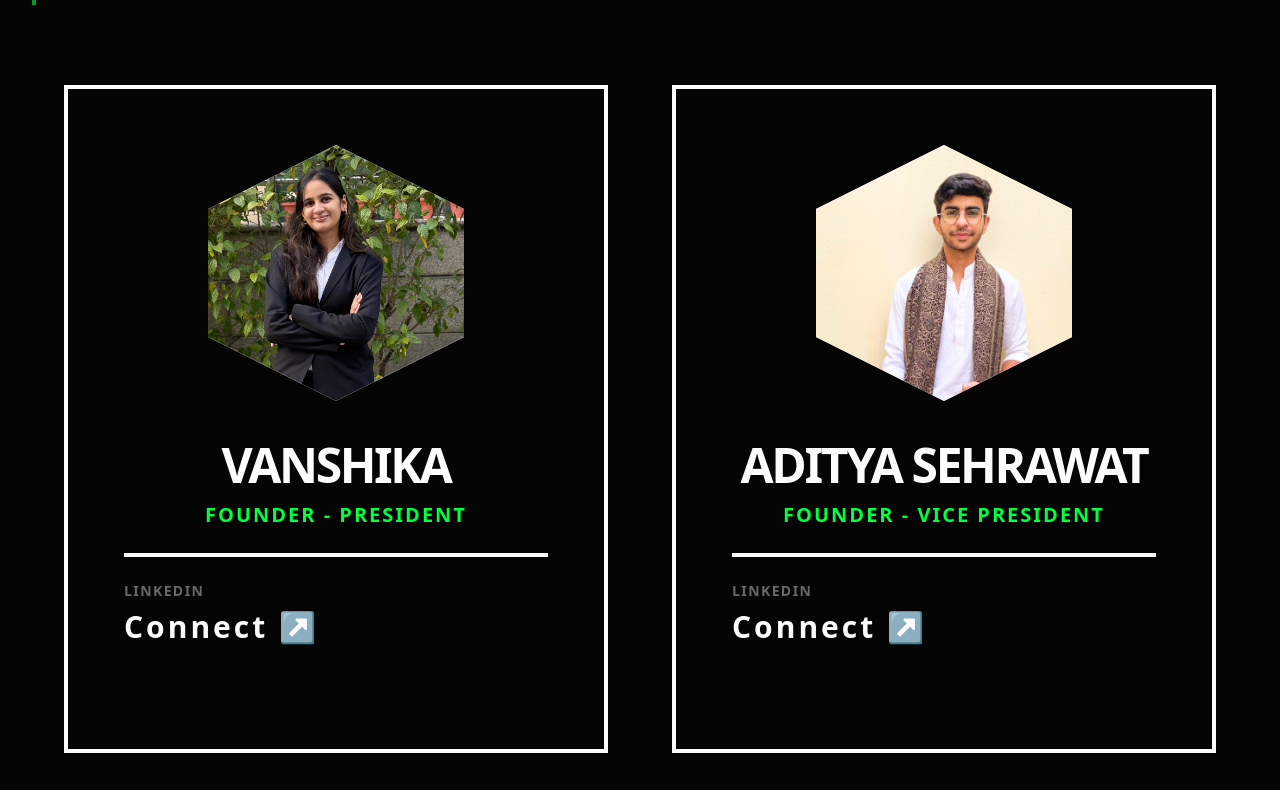
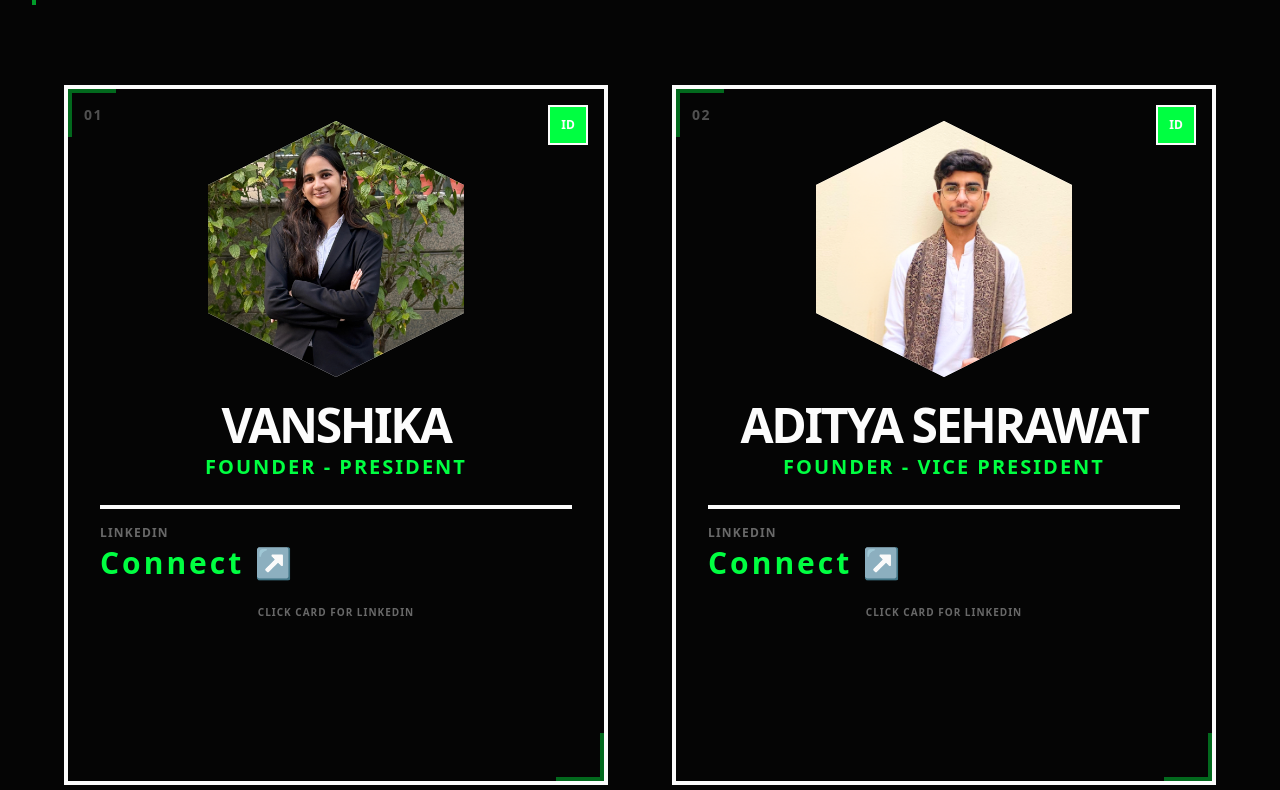
Before and after one commit to sainiks/NEXTURN_VISION, a Next.js app: page /team in a window 1280 px wide. Shown: the part 690-1480 px from the top of the page. Built offline with nearby package versions, Linux system fonts and the light colour scheme.

Commit message:
refine team cards: replace hover-flip with dedicated ID button, preserve direct redirect

```diff
--- a/src/app/team/page.tsx
+++ b/src/app/team/page.tsx
@@ -59,13 +59,14 @@ function HexAvatar({ member, size = "md", className = "" }: { member: Member; si
   );
 }
 
-/* ── 3D Tilt Card ── */
-function TiltCard({ children, className, onClick }: { children: React.ReactNode; className?: string; onClick?: () => void }) {
+/* ── Team Card (3D Tilt + 3D Flip) ── */
+function TeamCard({ member, i, className, onClick, isFounder = false }: { member: Member; i: number; className?: string; onClick: () => void; isFounder?: boolean }) {
+  const [isFlipped, setIsFlipped] = useState(false);
   const ref = useRef<HTMLDivElement>(null);
   const x = useMotionValue(0);
   const y = useMotionValue(0);
-  const rotateX = useSpring(useTransform(y, [-0.5, 0.5], [12, -12]), { stiffness: 300, damping: 30 });
-  const rotateY = useSpring(useTransform(x, [-0.5, 0.5], [-12, 12]), { stiffness: 300, damping: 30 });
+  const rotateX = useSpring(useTransform(y, [-0.5, 0.5], [15, -15]), { stiffness: 300, damping: 30 });
+  const rotateY = useSpring(useTransform(x, [-0.5, 0.5], [-15, 15]), { stiffness: 300, damping: 30 });
 
   const handleMouse = useCallback((e: React.MouseEvent) => {
     const el = ref.current;
@@ -75,19 +76,135 @@ function TiltCard({ children, className, onClick }: { children: React.ReactNode;
     y.set((e.clientY - rect.top) / rect.height - 0.5);
   }, [x, y]);
 
-  const handleLeave = useCallback(() => { x.set(0); y.set(0); }, [x, y]);
+  const handleLeave = useCallback(() => {
+    x.set(0);
+    y.set(0);
+    setIsFlipped(false);
+  }, [x, y]);
 
   return (
-    <motion.div
-      ref={ref}
+    <div
+      className={`relative perspective-1000 ${className}`}
       onMouseMove={handleMouse}
       onMouseLeave={handleLeave}
       onClick={onClick}
-      style={{ rotateX, rotateY, transformStyle: "preserve-3d" }}
-      className={className}
+      style={{ perspective: "1200px" }}
     >
-      {children}
-    </motion.div>
+      <motion.div
+        ref={ref}
+        style={{
+          rotateX,
+          rotateY,
+          rotateY: useSpring(useTransform(useMotionValue(isFlipped ? 1 : 0), [0, 1], [0, 180]), { stiffness: 200, damping: 25 }),
+          transformStyle: "preserve-3d"
+        }}
+        animate={{ rotateY: isFlipped ? 180 : 0 }}
+        transition={{ type: "spring", stiffness: 150, damping: 20 }}
+        className="w-full h-full relative"
+      >
+        {/* FRONT SIDE */}
+        <div className="absolute inset-0 w-full h-full backface-hidden z-10 border-[4px] border-[var(--color-foreground)] bg-[var(--color-background)] p-8 flex flex-col items-center text-center overflow-hidden">
+          {/* Flip Trigger Button */}
+          <button
+            onClick={(e) => { e.stopPropagation(); setIsFlipped(true); }}
+            className="absolute top-4 right-4 w-10 h-10 bg-[var(--color-accent)] text-[var(--color-foreground)] flex items-center justify-center z-20 hover:scale-110 transition-transform active:scale-95 border-2 border-[var(--color-foreground)]"
+            title="View Board ID"
+          >
+            <span className="font-black text-xs">ID</span>
+          </button>
+
+          {/* Animated corner accents */}
+          <div className="absolute top-0 left-0 w-12 h-12 border-t-4 border-l-4 border-[var(--color-accent)] opacity-40" />
+          <div className="absolute bottom-0 right-0 w-12 h-12 border-b-4 border-r-4 border-[var(--color-accent)] opacity-40" />
+
+          {/* Sweep BG */}
+          <div className="absolute inset-0 bg-[var(--color-foreground)] transform translate-y-full group-hover:translate-y-0 transition-transform duration-500 ease-[cubic-bezier(0.22,1,0.36,1)] z-0" />
+
+          <div className="z-10 flex flex-col items-center w-full">
+             <span className="absolute top-4 left-4 text-sm font-black uppercase tracking-widest opacity-30">
+                {String(i + 1).padStart(2, "0")}
+              </span>
+            <HexAvatar member={member} size={isFounder ? "lg" : "sm"} className="mb-6" />
+            <h3 className={`${isFounder ? 'text-4xl md:text-5xl' : 'text-2xl md:text-3xl'} font-black uppercase tracking-tighter mb-1`}>{member.name}</h3>
+            <p className={`${isFounder ? 'text-lg md:text-xl' : 'text-sm md:text-base'} font-bold uppercase tracking-widest text-[var(--color-accent)] mb-6`}>{member.role}</p>
+
+            <div className="w-full border-t-4 border-[var(--color-foreground)] pt-4 flex flex-col gap-2 text-left">
+              {member.linkedin ? (
+                <div className="flex flex-col">
+                  <span className="text-xs font-black uppercase tracking-widest opacity-40 mb-1">LinkedIn</span>
+                  <span className={`${isFounder ? 'text-3xl' : 'text-xl'} font-black tracking-widest text-[var(--color-accent)]`}>Connect ↗</span>
+                </div>
+              ) : (
+                <div className="flex flex-col">
+                  <span className="text-xs font-black uppercase tracking-widest opacity-40 mb-1">Nexturn</span>
+                  <span className="font-black tracking-widest text-lg">Core Member</span>
+                </div>
+              )}
+            </div>
+            <span className="mt-6 text-[10px] font-black uppercase tracking-widest opacity-40">Click Card for LinkedIn</span>
+          </div>
+        </div>
+
+        {/* BACK SIDE (Stylish ID Design) */}
+        <div
+          className="absolute inset-0 w-full h-full backface-hidden border-[4px] border-[var(--color-accent)] bg-[var(--color-foreground)] text-[var(--color-background)] p-8 flex flex-col justify-between overflow-hidden"
+          style={{ transform: "rotateY(180deg)" }}
+        >
+          {/* Flip Back Button */}
+          <button
+            onClick={(e) => { e.stopPropagation(); setIsFlipped(false); }}
+            className="absolute top-4 right-4 w-10 h-10 bg-[var(--color-accent)] text-[var(--color-foreground)] flex items-center justify-center z-20 hover:scale-110 transition-transform active:scale-95 border-2 border-[var(--color-background)]"
+            title="View Info"
+          >
+            <span className="font-black text-xs">✕</span>
+          </button>
+          {/* Background Grid Pattern */}
+          <div className="absolute inset-0 opacity-10 pointer-events-none" style={{ backgroundImage: "radial-gradient(var(--color-background) 1px, transparent 0)", backgroundSize: "20px 20px" }} />
+
+          <div className="relative z-10 flex flex-col h-full">
+            {/* Top Bar */}
+            <div className="flex justify-between items-start mb-4">
+               <div className="w-12 h-12 border-t-4 border-l-4 border-[var(--color-accent)]" />
+               <span className="font-mono text-[10px] font-bold tracking-[0.3em] uppercase opacity-60">Nxt / Board</span>
+            </div>
+
+            {/* Massive Monogram */}
+            <div className="flex-1 flex items-center justify-center relative">
+              <span className="text-[12rem] font-black leading-none tracking-tighter opacity-10 select-none absolute top-1/2 left-1/2 -translate-x-1/2 -translate-y-1/2">
+                {member.initials}
+              </span>
+              <span className="text-[10rem] font-black leading-none tracking-tighter text-transparent" style={{ WebkitTextStroke: "2px var(--color-accent)" }}>
+                {member.initials}
+              </span>
+            </div>
+
+            {/* Metadata Footer */}
+            <div className="mt-auto border-t-4 border-[var(--color-accent)] pt-6 font-mono space-y-2">
+              <p className="text-xl font-black uppercase tracking-tighter leading-none mb-4">Nexturn Core Board 2026</p>
+              <div className="grid grid-cols-2 gap-4 text-[10px] font-bold uppercase tracking-widest">
+                <div>
+                  <span className="opacity-50 block mb-0.5">Access Level</span>
+                  <span className="text-[var(--color-accent)]">Alpha-1</span>
+                </div>
+                <div>
+                  <span className="opacity-50 block mb-0.5">Status</span>
+                  <span className="text-[var(--color-accent)]">Active</span>
+                </div>
+                <div className="col-span-2">
+                  <span className="opacity-50 block mb-0.5">Identification</span>
+                  <span>NC-026-{member.initials}-{i+1}</span>
+                </div>
+              </div>
+            </div>
+
+            {/* Bottom Accent */}
+            <div className="flex justify-end mt-4">
+               <div className="w-12 h-12 border-b-4 border-r-4 border-[var(--color-accent)]" />
+            </div>
+          </div>
+        </div>
+      </motion.div>
+    </div>
   );
 }
 
@@ -256,9 +373,12 @@ export default function Team() {
 
           <div className="max-w-6xl mx-auto grid grid-cols-1 md:grid-cols-2 gap-12 md:gap-16">
             {founders.map((f, i) => (
-              <TiltCard
+              <TeamCard
                 key={i}
-                className="founder-card group relative border-[4px] border-[var(--color-foreground)] p-10 md:p-14 flex flex-col items-center text-center cursor-pointer overflow-hidden"
+                member={f}
+                i={i}
+                isFounder
+                className="w-full h-[600px] md:h-[700px] founder-card"
                 onClick={() => {
                   if (f.linkedin) {
                     window.open(f.linkedin, "_blank");
@@ -266,38 +386,7 @@ export default function Team() {
                     setSelectedMember(f);
                   }
                 }}
-              >
-                {/* Animated corner accents */}
-                <div className="absolute top-0 left-0 w-16 h-16 border-t-4 border-l-4 border-[var(--color-accent)] opacity-0 group-hover:opacity-100 transition-opacity duration-500" />
-                <div className="absolute bottom-0 right-0 w-16 h-16 border-b-4 border-r-4 border-[var(--color-accent)] opacity-0 group-hover:opacity-100 transition-opacity duration-500" />
-
-                {/* Pulsing glow on hover */}
-                <div className="absolute inset-0 bg-[var(--color-accent)] opacity-0 group-hover:opacity-[0.04] transition-opacity duration-700" />
-
-                <HexAvatar member={f} size="lg" className="founder-hex mb-10 group-hover:scale-105 transition-transform duration-500" />
-
-                <h3 className="text-4xl md:text-5xl font-black uppercase tracking-tighter mb-3">{f.name}</h3>
-                <p className="text-lg md:text-xl font-bold uppercase tracking-widest text-[var(--color-accent)] mb-6">{f.role}</p>
-
-                <div className="w-full border-t-4 border-[var(--color-foreground)] pt-6 flex flex-col gap-3 text-left">
-                  {f.linkedin && (
-                    <div className="flex flex-col">
-                      <span className="text-sm font-black uppercase tracking-widest opacity-40 mb-2">LinkedIn</span>
-                      <a
-                        href={f.linkedin}
-                        target="_blank"
-                        rel="noopener noreferrer"
-                        className="font-black text-3xl tracking-widest hover:text-[var(--color-accent)] transition-all duration-300"
-                        onClick={(e) => e.stopPropagation()}
-                      >
-                        Connect ↗
-                      </a>
-                    </div>
-                  )}
-                </div>
-
-                <span className="mt-8 text-xs font-black uppercase tracking-widest opacity-0 group-hover:opacity-60 transition-opacity duration-300">Click to Expand ↗</span>
-              </TiltCard>
+              />
             ))}
           </div>
         </section>
@@ -338,9 +427,11 @@ export default function Team() {
             {/* Scrolling track */}
             <div ref={trackRef} className="flex items-center gap-10 h-full px-8 pt-24 pb-8" style={{ width: "max-content" }}>
               {coreMembers.map((member, i) => (
-                <TiltCard
+                <TeamCard
                   key={i}
-                  className={`h-card flex-shrink-0 w-[320px] md:w-[380px] border-[4px] border-[var(--color-foreground)] p-8 flex flex-col items-center text-center cursor-pointer group relative overflow-hidden transition-all duration-300 hover:border-[var(--color-accent)] hover:shadow-[8px_8px_0_var(--color-accent)] ${
+                  member={member}
+                  i={i}
+                  className={`h-card flex-shrink-0 w-[320px] md:w-[400px] h-[550px] md:h-[600px] ${
                     i % 2 === 0 ? "self-start mt-8" : "self-end mb-8"
                   }`}
                   onClick={() => {
@@ -350,39 +441,7 @@ export default function Team() {
                       setSelectedMember(member);
                     }
                   }}
-                >
-                  {/* Sweep BG */}
-                  <div className="absolute inset-0 bg-[var(--color-foreground)] transform translate-y-full group-hover:translate-y-0 transition-transform duration-500 ease-[cubic-bezier(0.22,1,0.36,1)] z-0" />
-
-                  <div className="z-10 flex flex-col items-center w-full group-hover:text-[var(--color-background)] transition-colors duration-300">
-                    {/* Index */}
-                    <span className="absolute top-4 left-4 text-sm font-black uppercase tracking-widest opacity-30">
-                      {String(i + 1).padStart(2, "0")}
-                    </span>
-
-                    {/* Hexagon */}
-                    <HexAvatar member={member} size="sm" className="mb-6 group-hover:scale-105 transition-transform duration-300" />
-
-                    <h3 className="text-2xl md:text-3xl font-black uppercase tracking-tighter mb-1">{member.name}</h3>
-                    <p className="text-sm md:text-base font-bold uppercase tracking-widest text-[var(--color-accent)] group-hover:text-[var(--color-background)] mb-6 transition-colors">{member.role}</p>
-
-                    <div className="w-full border-t-4 border-[var(--color-foreground)] group-hover:border-[var(--color-background)] pt-4 flex flex-col gap-2 text-left transition-colors duration-300">
-                      {member.linkedin ? (
-                        <div className="flex flex-col">
-                          <span className="text-xs font-black uppercase tracking-widest opacity-40 mb-1.5 group-hover:text-[var(--color-background)] transition-colors">LinkedIn</span>
-                          <span className="font-black tracking-widest text-xl group-hover:text-[var(--color-background)] transition-colors">Connect ↗</span>
-                        </div>
-                      ) : (
-                        <div className="flex flex-col">
-                          <span className="text-xs font-black uppercase tracking-widest opacity-40 mb-1.5 group-hover:text-[var(--color-background)] transition-colors">Nexturn</span>
-                          <span className="font-black tracking-widest text-lg group-hover:text-[var(--color-background)] transition-colors">Core Member</span>
-                        </div>
-                      )}
-                    </div>
-
-                    <span className="mt-6 text-xs font-black uppercase tracking-widest opacity-0 group-hover:opacity-60 transition-opacity">Click ↗</span>
-                  </div>
-                </TiltCard>
+                />
               ))}
 
               {/* End marker */}
```
